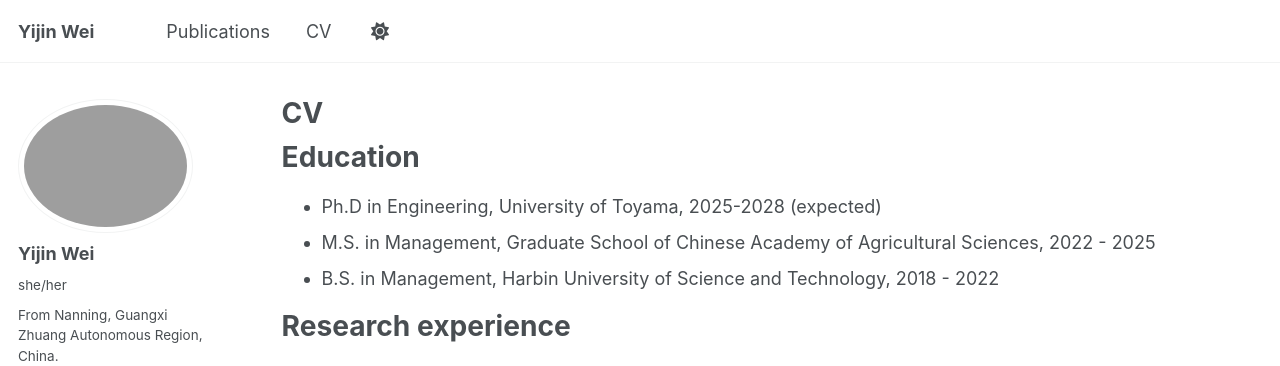
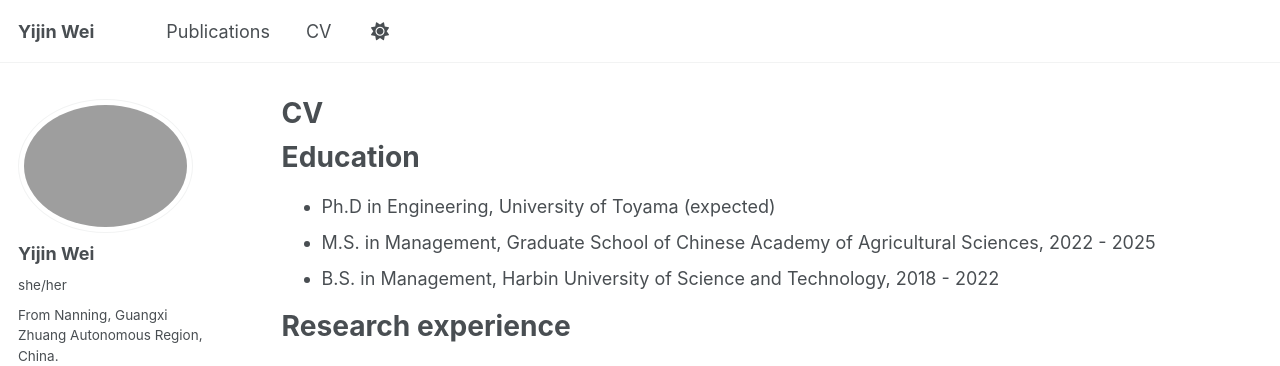
Before and after one commit to mangx/mangx.github.io, a Jekyll site: the page built from _pages/cv.md, in a window 1280 px wide and 900 px high. Shown: the top 366 px of the window. Built offline with Jekyll 4.4.1, drawn with Linux system fonts in a browser that asks for light colours; some web fonts are replaced.

Commit message:
Update cv.md

```diff
--- a/_pages/cv.md
+++ b/_pages/cv.md
@@ -11,7 +11,7 @@ redirect_from:
 
 Education
 ======
-* Ph.D in Engineering, University of Toyama, 2025-2028 (expected)
+* Ph.D in Engineering, University of Toyama (expected)
 * M.S. in Management, Graduate School of Chinese Academy of Agricultural Sciences, 2022 - 2025
 * B.S. in Management, Harbin University of Science and Technology, 2018 - 2022
 
```
